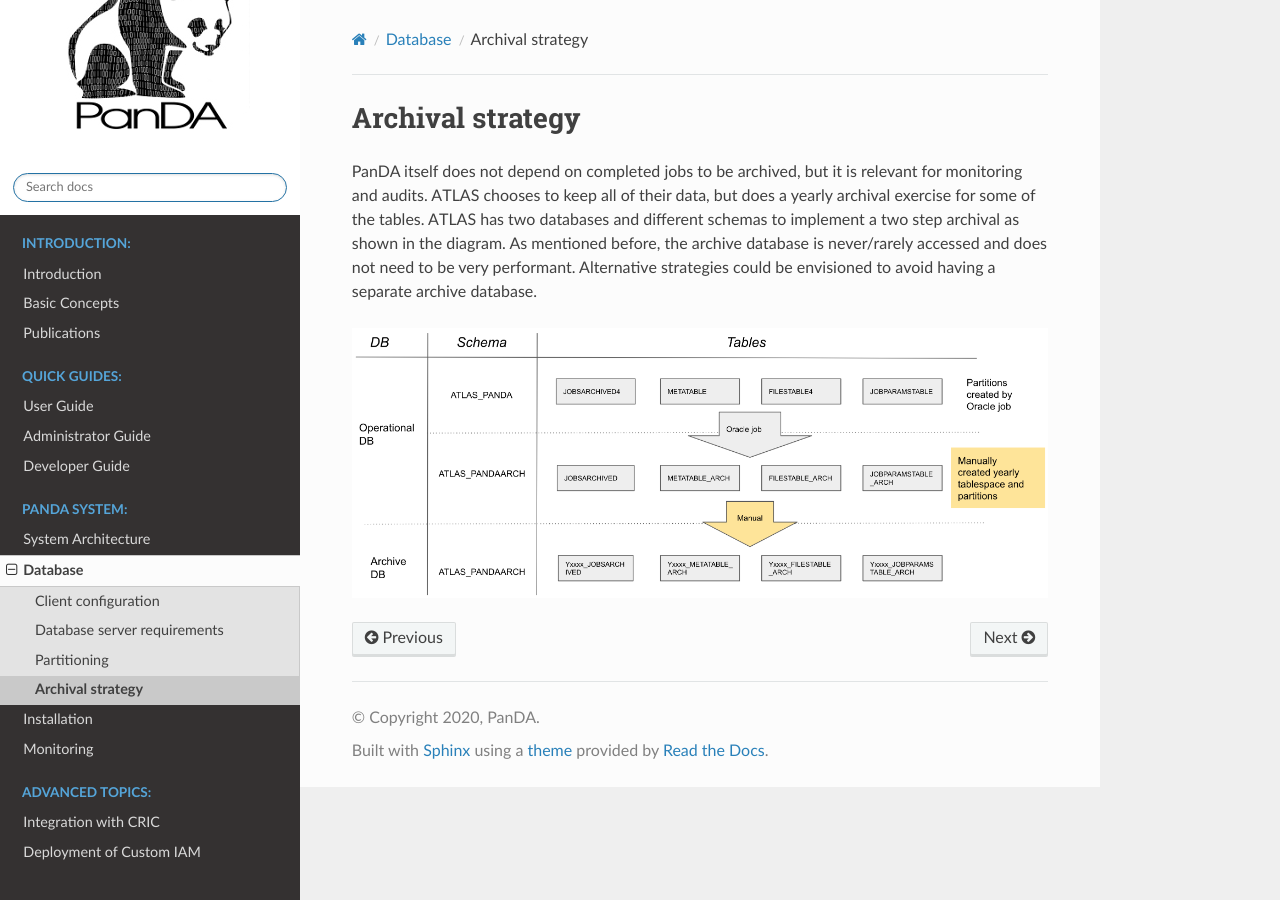
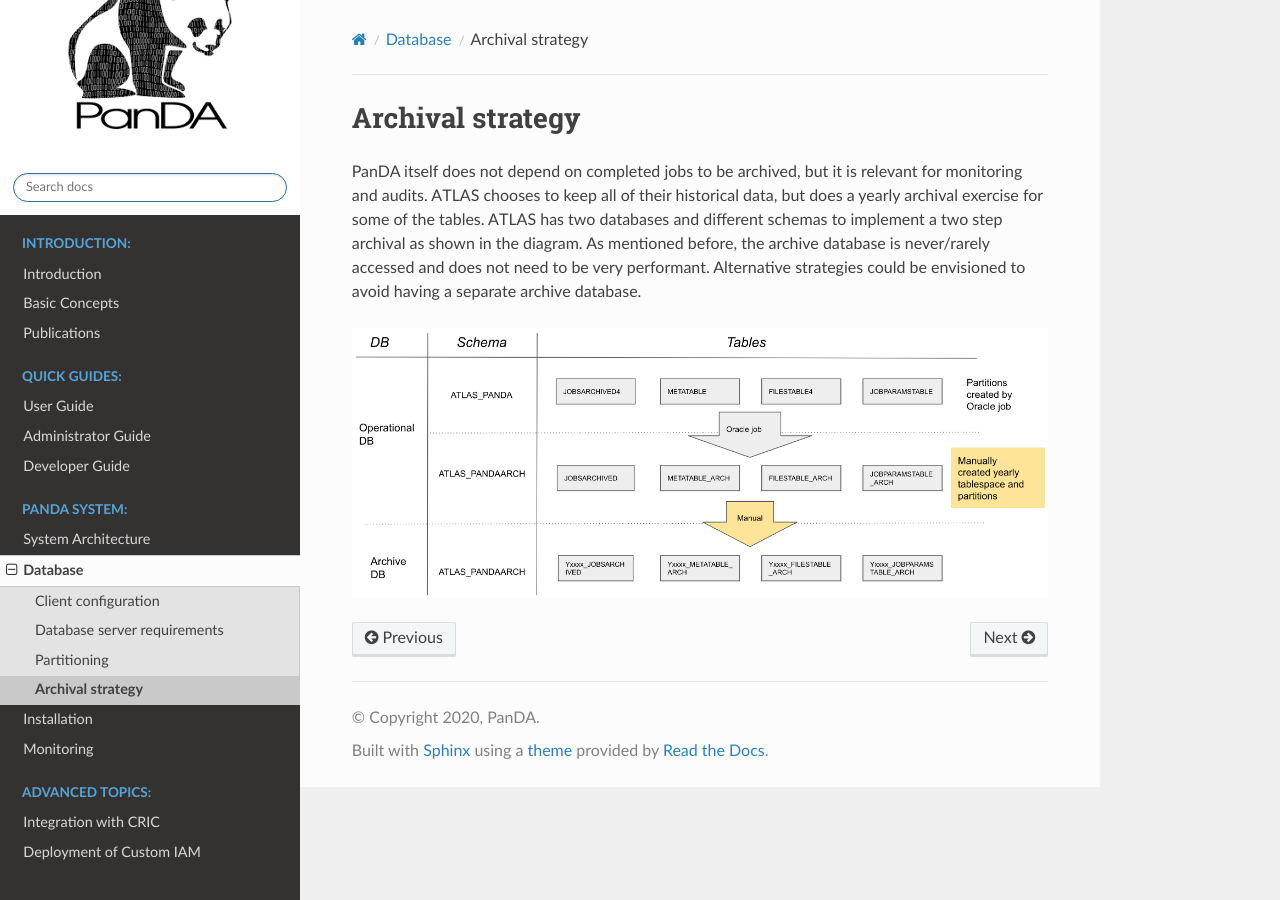
Before and after one commit to PanDAWMS/panda-docs, a Sphinx documentation site: the page built from docs/source/database/archival.rst, in a window 1280 px wide. Built offline with Sphinx 7.4.7 and the Read the Docs theme 2.0.0, drawn with Linux system fonts in a browser that asks for light colours.

Commit message:
Small corrections

```diff
--- a/docs/source/database/archival.rst
+++ b/docs/source/database/archival.rst
@@ -3,9 +3,9 @@ Archival strategy
 ==================
 
 PanDA itself does not depend on completed jobs to be archived, but it is relevant for monitoring and audits. ATLAS
-chooses to keep all of their data, but does a yearly archival exercise for some of the tables. ATLAS has two databases and
-different schemas to implement a two step archival as shown in the diagram. As mentioned before, the archive database
-is never/rarely accessed and does not need to be very performant. Alternative strategies could be envisioned to avoid
-having a separate archive database.
+chooses to keep all of their historical data, but does a yearly archival exercise for some of the tables. ATLAS has two
+databases and different schemas to implement a two step archival as shown in the diagram. As mentioned before,
+the archive database is never/rarely accessed and does not need to be very performant. Alternative strategies could
+be envisioned to avoid having a separate archive database.
 
 .. figure:: images/archival_strategy.png
--- a/docs/source/database/client.rst
+++ b/docs/source/database/client.rst
@@ -10,7 +10,8 @@ There is a PanDA in-house library for connection pooling.
 Configuration
 ==============
 
-Below is an annotated excerpt of the PanDA configuration file that describes the DB settings.
+Below is an annotated excerpt of the PanDA configuration file that describes the DB settings. General configuration
+is explained further in the installation and administration sections.
 
 ::
 
```
